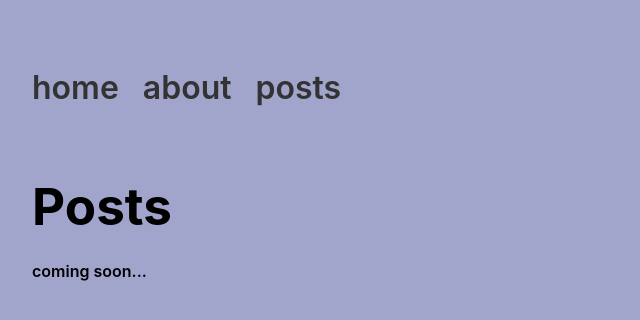
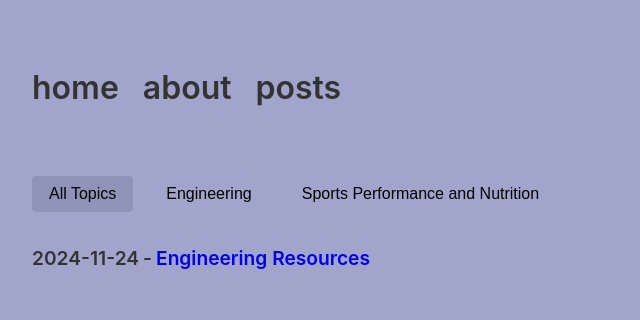
Before and after one commit to MaanasSathaye/msathaye.com, a React (Vite) app in the folder msathaye-console/: page /posts in a window 1280 px wide. Shown: the top 320 px of the page, without its empty margins (0-640 px from the left). Built offline with nearby package versions, Linux system fonts and the light colour scheme.

Commit message:
working posts

```diff
--- a/msathaye-console/package.json
+++ b/msathaye-console/package.json
@@ -12,9 +12,11 @@
     "deploy": "npm run build && wrangler pages deploy ./dist"
   },
   "dependencies": {
+    "gray-matter": "^4.0.3",
     "react": "^18.3.1",
     "react-dom": "^18.3.1",
     "react-icons": "^5.3.0",
+    "react-markdown": "^9.0.1",
     "react-router-dom": "^6.28.0"
   },
   "devDependencies": {
--- a/msathaye-console/src/App.tsx
+++ b/msathaye-console/src/App.tsx
@@ -4,6 +4,7 @@ import Navigation from './components/Navigation'
 import Home from './pages/Home'
 import About from './pages/About'
 import Posts from './pages/Posts'
+// import Post from './components/Post'
 
 function App() {
   return (
--- /dev/null
+++ b/msathaye-console/src/components/Posts.ts
@@ -0,0 +1,15 @@
+type Post = {
+  id: string
+  title: string
+  date: string
+  topic: string
+  slug: string
+}
+
+type Topic = {
+  name: string
+  description: string
+  slug: string
+}
+
+export type { Post, Topic }
--- a/msathaye-console/src/css/App.css
+++ b/msathaye-console/src/css/App.css
@@ -2,6 +2,16 @@
   width: 100%;
   margin: 0;
   padding: 0;
+}
+
+hr {
+  display: block;
+  height: 1px;
+  border: 0;
+  border-top: 1px solid;
+  margin: 1em 0;
+  padding: 0;
+  color: #333;
 }
 
 .blog-container {
@@ -55,7 +65,7 @@
 }
 
 .page h2 {
-  margin-top: 0;
+  margin-top: 0.2rem;
   margin-bottom: 0.2rem;
 }
 
--- /dev/null
+++ b/msathaye-console/src/css/Posts.css
@@ -0,0 +1,80 @@
+.topics-filter {
+    margin: 2rem 0;
+    display: flex;
+    gap: 1rem;
+    flex-wrap: wrap;
+}
+
+.topic-button {
+    padding: 0.5rem 1rem;
+    border: 1px solid #a1a5cc;
+    border-radius: 4px;
+    background-color: #a1a5cc;
+    font-size: 1rem;
+    cursor: pointer;
+    transition: all 0.2s ease;
+}
+
+.topic-button:hover {
+    background-color: #8f93b8;
+    border-color: #8f93b8;
+}
+
+.topic-button.active {
+    background-color: #8f93b8;
+    border-color: #8f93b8;
+}
+
+.post-line {
+    display: flex;
+    align-items: center;
+    margin: 0.5rem 0;
+    font-size: 1.2rem;
+}
+
+.post-date {
+    color: #333;
+}
+
+.separator {
+    color: #333;
+    padding-left: 4px;
+    padding-right: 4px;
+}
+
+.post-title {
+    text-decoration: none;
+}
+
+.post-title:hover {
+    text-decoration: underline;
+}
+
+/* .post-content {
+    max-width: 800px;
+    margin: 0 auto;
+    line-height: 1.6;
+}
+
+.post-content h1 {
+    font-size: 2.5rem;
+    margin-bottom: 2rem;
+}
+
+.post-content h2 {
+    font-size: 1.8rem;
+    margin: 2rem 0 1rem;
+}
+
+.post-content p {
+    margin: 1rem 0;
+}
+
+.post-content ul {
+    margin: 1rem 0;
+    padding-left: 2rem;
+}
+
+.post-content li {
+    margin: 0.5rem 0;
+} */
--- a/msathaye-console/src/pages/About.tsx
+++ b/msathaye-console/src/pages/About.tsx
@@ -5,7 +5,9 @@ const About = () => {
         I graduated with a B.S. in Chemical Engineering from UT Austin. Upon graduating, I had two
         choices in Texas: oil and gas (in the middle of nowhere) or the &quot;materials science
         internship lottery&quot; (1 available position between thousands of graduates). I found a
-        third option - working minimum wage as a &quot;Chemical Software Intern&quot;.
+        third option - working minimum wage as a &quot;Chemical Software Intern&quot;. It turns out
+        software is a lot like chemical engineering - complex systems relying on precision,
+        creativity, a bit of physics, and many interconnected processes.
       </body>
       <br></br>
       <body>I'm interested in:</body>
@@ -16,10 +18,30 @@ const About = () => {
         <li>Music Theory</li>
         <li>Chemistry</li>
         <li>
-          <a href='https://www.chess.com/member/mawnisss'>Chess</a> and{' '}
-          <a href='https://lichess.org/@/Mawniss'>Open-Source Chess</a>
+          <a href='https://www.chess.com/member/mawnisss' target='_blank' rel='noopener noreferrer'>
+            Chess
+          </a>{' '}
+          and{' '}
+          <a href='https://lichess.org/@/Mawniss' target='_blank' rel='noopener noreferrer'>
+            Open-Source Chess
+          </a>
         </li>
       </ul>
+      <hr />
+      <h2>Work</h2>
+      <body>
+        I'm currently a software engineer at{' '}
+        <a href='https://www.sightly.com/' target='_blank' rel='noopener noreferrer'>
+          Sightly
+        </a>
+        , the leader in real-time marketing and intelligence, following its acquisition of{' '}
+        <a href='https://www.brandguard.ai/' target='_blank' rel='noopener noreferrer'>
+          Brandguard AI
+        </a>
+        , an enterprise platform for omnichannel brand governance. The latter involved lots of
+        Golang, PostgreSQL, Terraform, and Typescript React; the former involves lots of Python and
+        Airflow.
+      </body>
     </div>
   )
 }
--- a/msathaye-console/src/pages/Posts.tsx
+++ b/msathaye-console/src/pages/Posts.tsx
@@ -1,8 +1,65 @@
+import { useState } from 'react'
+import type { Post, Topic } from '../components/Posts'
+import '../css/Posts.css'
+
+const TOPICS: Topic[] = [
+  {
+    name: 'Engineering',
+    description: 'Software engineering and system design',
+    slug: 'engineering'
+  },
+  {
+    name: 'Sports Performance and Nutrition',
+    description: 'Sports performance and nutrition',
+    slug: 'sports'
+  }
+]
+
+const POSTS: Post[] = [
+  {
+    id: '1',
+    title: 'Engineering Resources',
+    date: '2024-11-24',
+    topic: 'engineering',
+    slug: 'engineering-resources'
+  }
+]
+
 const Posts = () => {
+  const [selectedTopic, setSelectedTopic] = useState<string | null>(null)
+  const filteredPosts = selectedTopic ? POSTS.filter((post) => post.topic === selectedTopic) : POSTS
+
   return (
     <div className='page'>
-      <h1>Posts</h1>
-      <p>coming soon...</p>
+      <div className='topics-filter'>
+        <button
+          className={`topic-button ${!selectedTopic ? 'active' : ''}`}
+          onClick={() => setSelectedTopic(null)}
+        >
+          All Topics
+        </button>
+        {TOPICS.map((topic) => (
+          <button
+            key={topic.slug}
+            className={`topic-button ${selectedTopic === topic.slug ? 'active' : ''}`}
+            onClick={() => setSelectedTopic(topic.slug)}
+          >
+            {topic.name}
+          </button>
+        ))}
+      </div>
+
+      {filteredPosts
+        .sort((a, b) => new Date(b.date).getTime() - new Date(a.date).getTime())
+        .map((post) => (
+          <div key={post.id} className='post-line'>
+            <span className='post-date'>{new Date(post.date).toISOString().split('T')[0]}</span>
+            <span className='separator'> - </span>
+            <a href={`/posts/${post.slug}`} className='post-title'>
+              {post.title}
+            </a>
+          </div>
+        ))}
     </div>
   )
 }
```
Also changed, not shown: 1 other file (tests, documents, lock files or other folders).
